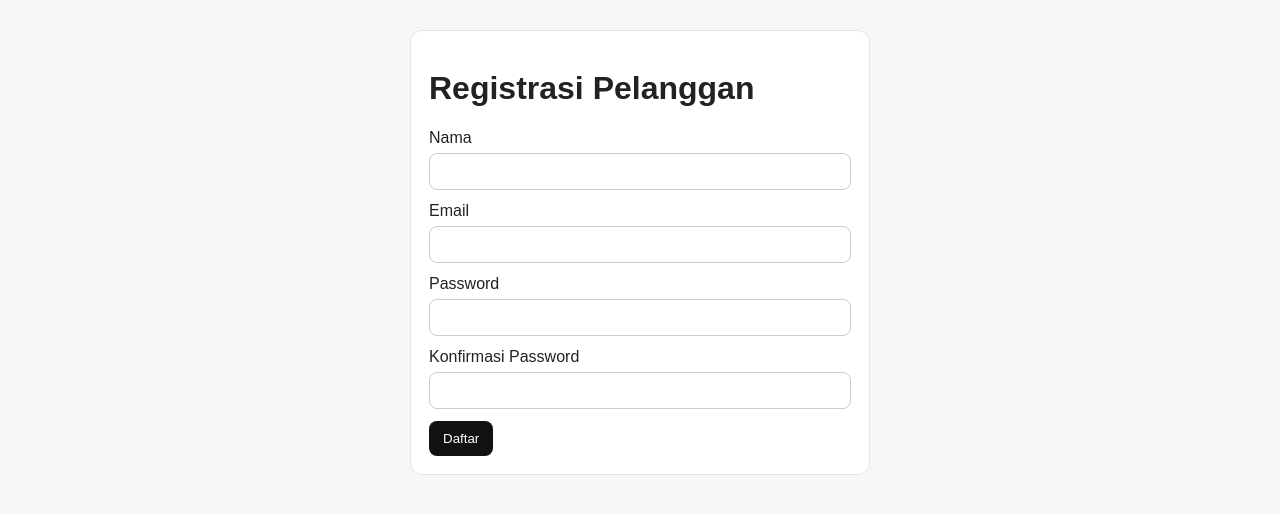
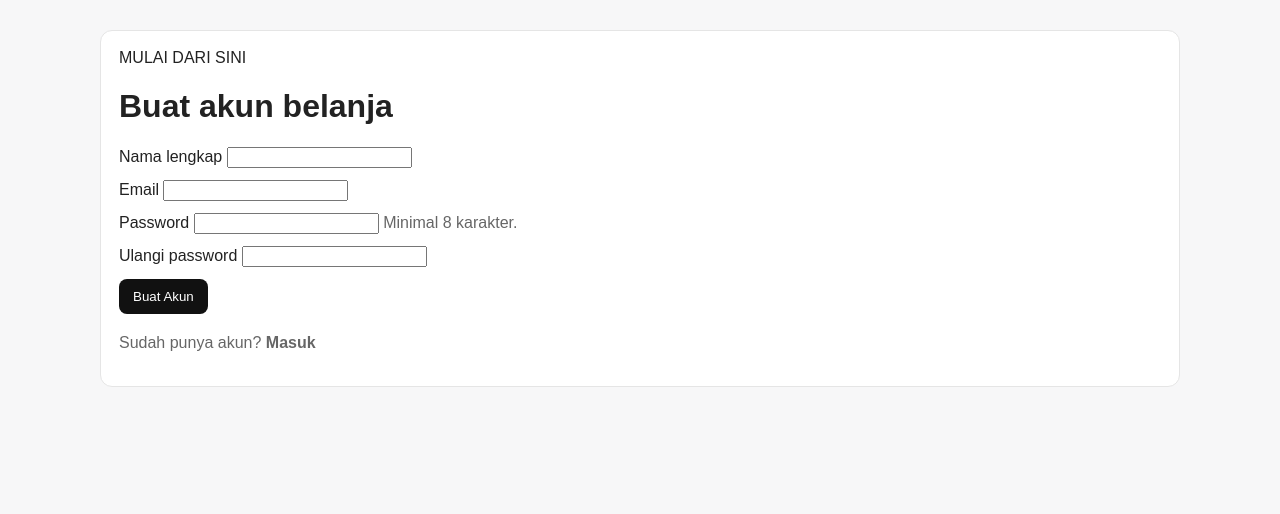
Before and after one commit to davideliasamuel/Laravel-Online-Sales, a Laravel app: page /register in a window 1280 px wide. Shown: the part 50-564 px from the top of the page. Run offline with Laravel 12, Linux system fonts and the light colour scheme.

Commit message:
feat(auth) : tambahan baru

```diff
--- a/resources/views/auth/register.blade.php
+++ b/resources/views/auth/register.blade.php
@@ -1,19 +1,30 @@
 @extends('layouts.app')
-
-@section('title', 'Register')
-
-@section('content')<div class="card" style="max-width:460px;margin:auto">
-
-<h1>Registrasi Pelanggan</h1>
-<form method="POST" action="{{ route('register.store') }}">@csrf<label>Nama<input class="input" name="name" value="{{ old('name') }}" required>
-</label>
-<label>Email<input class="input" type="email" name="email" value="{{ old('email') }}" required>
-</label>
-<label>Password<input class="input" type="password" name="password" required>
-</label>
-<label>Konfirmasi Password<input class="input" type="password" name="password_confirmation" required>
-</label>
-<button class="btn">Daftar</button>
-
-</form>
-</div>@endsection
+@section('title','Daftar')
+@section('content')
+<div class="card auth-card">
+    <span class="eyebrow">MULAI DARI SINI</span>
+    <h1>Buat akun belanja</h1>
+    <form method="POST" action="{{ route('register.store') }}">
+        @csrf
+        <label>
+            Nama lengkap
+            <input name="name" value="{{ old('name') }}" maxlength="120" autocomplete="name" required>
+        </label>
+        <label>
+            Email
+            <input type="email" name="email" value="{{ old('email') }}" autocomplete="username" required>
+        </label>
+        <label>
+            Password
+            <input type="password" name="password" minlength="8" autocomplete="new-password" required>
+            <span class="muted">Minimal 8 karakter.</span>
+        </label>
+        <label>
+            Ulangi password
+            <input type="password" name="password_confirmation" autocomplete="new-password" required>
+        </label>
+        <button class="btn">Buat Akun</button>
+    </form>
+    <p class="muted" style="margin-top:20px">Sudah punya akun? <a href="{{ route('login') }}"><strong>Masuk</strong></a></p>
+</div>
+@endsection
```
Also changed, not shown: resources/views/auth/login.blade.php (+21 -13 lines).
